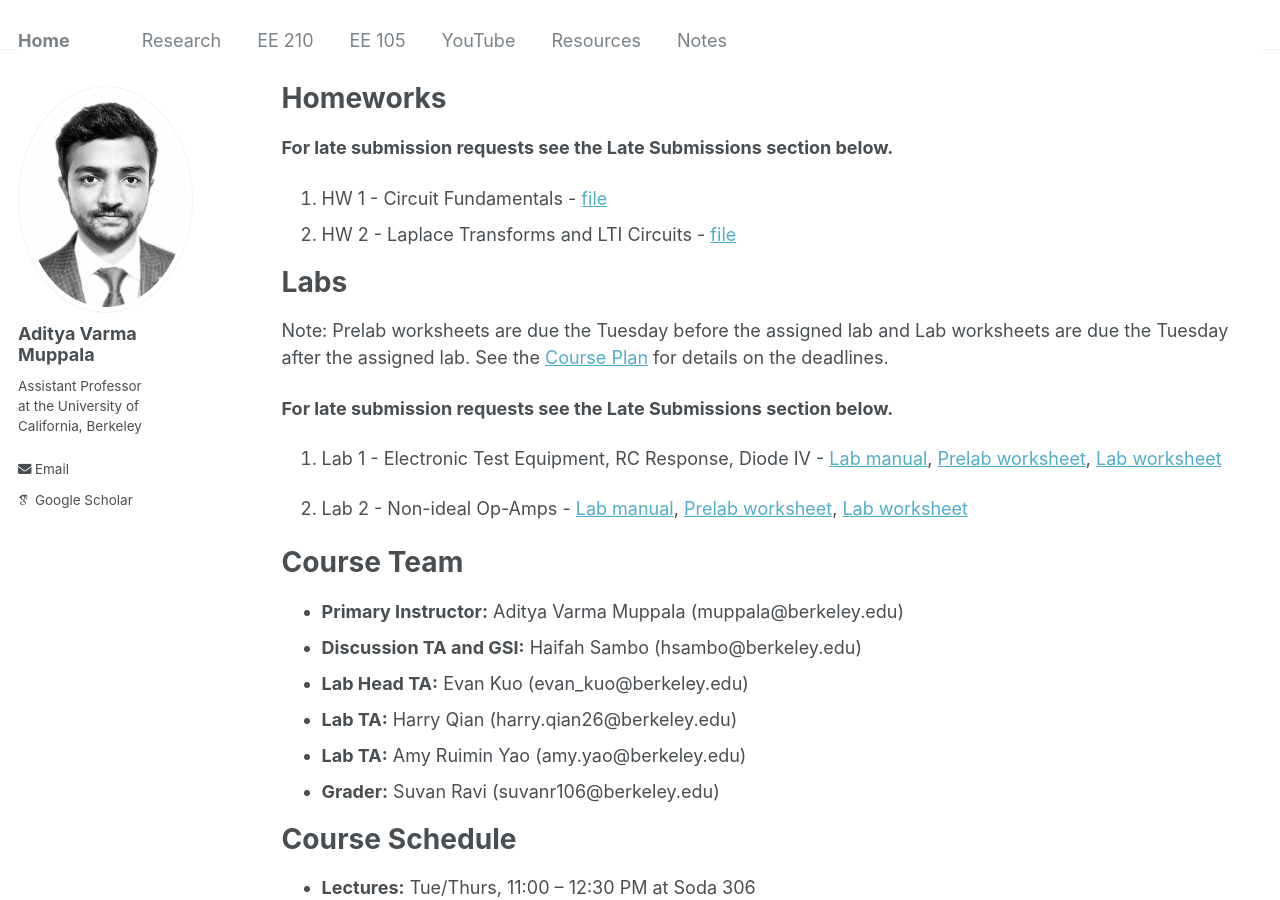
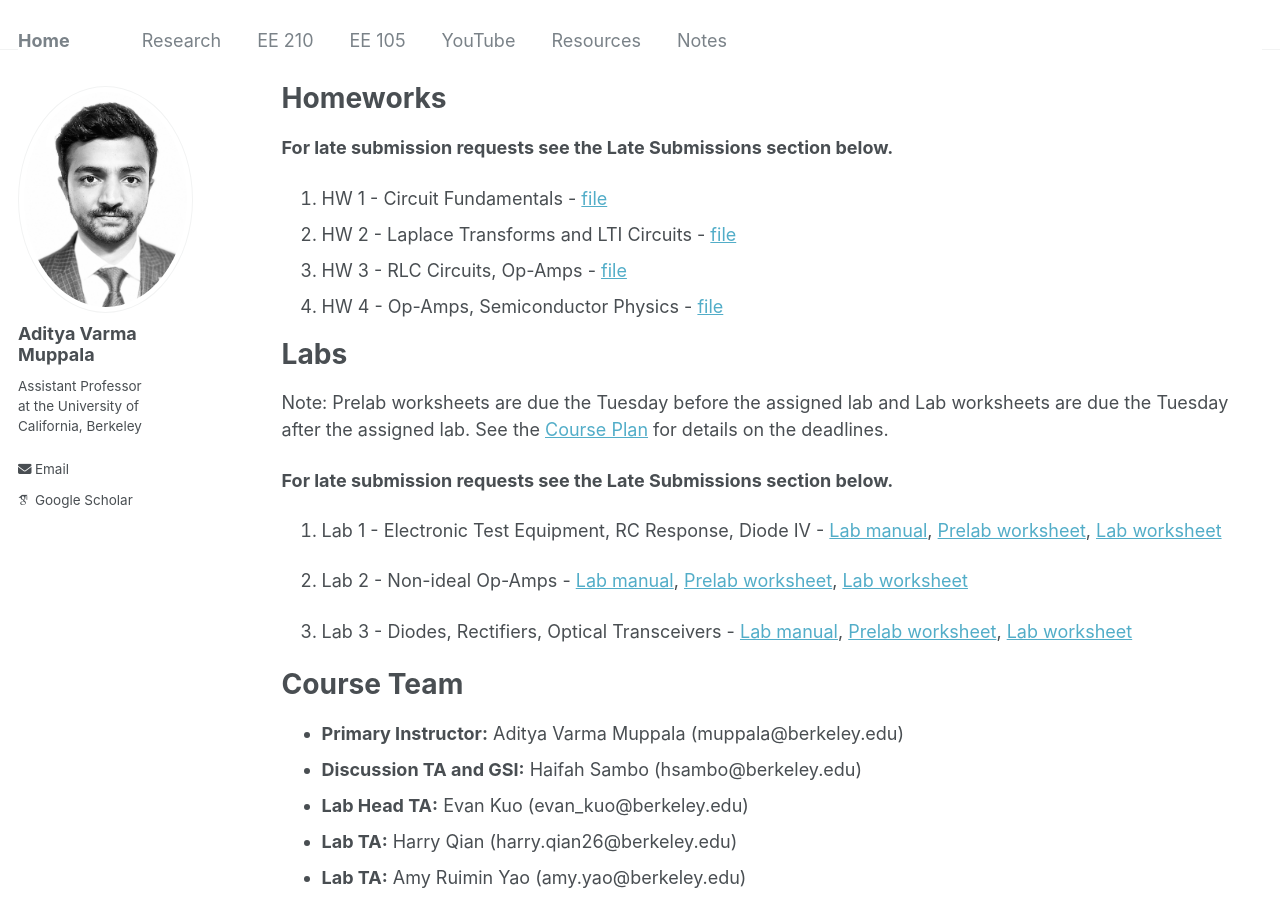
Before and after one commit to AdityaMuppala/adityamuppala.github.io, a Jekyll site: the page built from _pages/teaching105.md, in a window 1280 px wide and 900 px high, scrolled down 508 px. Built offline with Jekyll 4.4.1, drawn with Linux system fonts in a browser that asks for light colours; some web fonts are replaced.

Commit message:
Update teaching105.md

```diff
--- a/_pages/teaching105.md
+++ b/_pages/teaching105.md
@@ -23,7 +23,9 @@ Will be posted to YouTube into the [EE 105 Spring 2026 Playlist](https://www.you
 **For late submission requests see the Late Submissions section below.**
 
 1. HW 1 - Circuit Fundamentals - [file](https://adityamuppala.github.io/assets/EE_105/HW/EE105_HW1.pdf)
-1. HW 2 - Laplace Transforms and LTI Circuits - [file](https://adityamuppala.github.io/assets/EE_105/HW/EE105_HW2.pdf)
+2. HW 2 - Laplace Transforms and LTI Circuits - [file](https://adityamuppala.github.io/assets/EE_105/HW/EE105_HW2.pdf)
+3. HW 3 - RLC Circuits, Op-Amps - [file](https://adityamuppala.github.io/assets/EE_105/HW/EE105_HW3.pdf)
+4. HW 4 - Op-Amps, Semiconductor Physics - [file](https://adityamuppala.github.io/assets/EE_105/HW/EE105_HW4.pdf)
 
 # Labs
 Note: Prelab worksheets are due the Tuesday before the assigned lab and Lab worksheets are due the Tuesday after the assigned lab.
@@ -34,6 +36,9 @@ See the [Course Plan](https://docs.google.com/spreadsheets/d/1bhgJt2vBqf57tbEGMa
 1. Lab 1 - Electronic Test Equipment, RC Response, Diode IV - [Lab manual](https://adityamuppala.github.io/assets/EE_105/Labs/EE105_Lab1_Manual_Updated.pdf), [Prelab worksheet](https://adityamuppala.github.io/assets/EE_105/Labs/EE105_PreLab1_WS.pdf), [Lab worksheet](https://adityamuppala.github.io/assets/EE_105/Labs/EE105_Lab1_WS.pdf)
 
 2. Lab 2 - Non-ideal Op-Amps - [Lab manual](https://adityamuppala.github.io/assets/EE_105/Labs/lab2_manual.pdf), [Prelab worksheet](https://adityamuppala.github.io/assets/EE_105/Labs/lab2_prelab_WS.pdf), [Lab worksheet](https://adityamuppala.github.io/assets/EE_105/Labs/lab2_WS.pdf)
+
+3. Lab 3 - Diodes, Rectifiers, Optical Transceivers - [Lab manual](https://adityamuppala.github.io/assets/EE_105/Labs/lab3_manual.pdf), [Prelab worksheet](https://adityamuppala.github.io/assets/EE_105/Labs/lab3_prelab_WS.pdf), [Lab worksheet](https://adityamuppala.github.io/assets/EE_105/Labs/lab3_WS.pdf)
+
 
 # Course Team
 - **Primary Instructor:** Aditya Varma Muppala (muppala@berkeley.edu)
```
